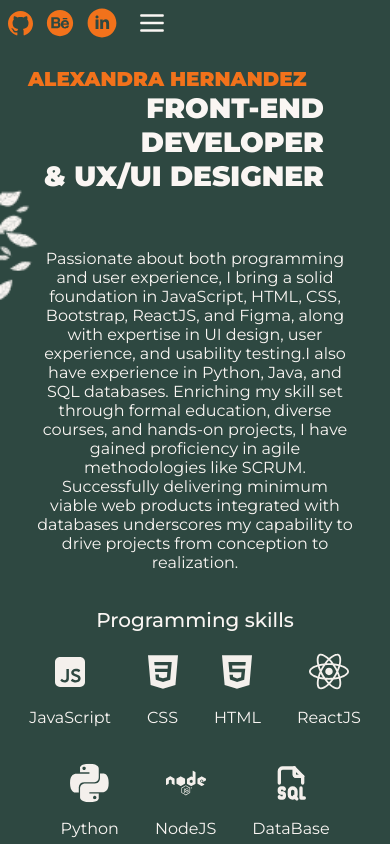
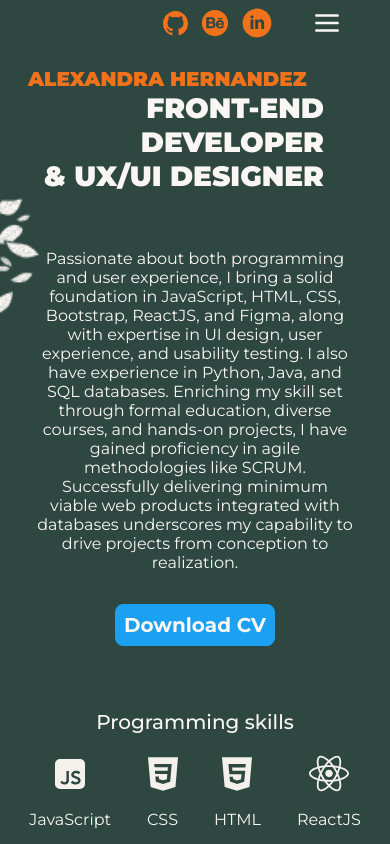
Before and after one commit to AlexandraHD/portfolio, a React (Vite) app: page / in a window 390 px wide. Shown: the top 844 px of the page. Built offline with nearby package versions, Linux system fonts and the light colour scheme.

Commit message:
CV button located in right place

```diff
--- a/src/App.css
+++ b/src/App.css
@@ -456,6 +456,8 @@ footer span {
 
   .nav-container {
     padding: 8px;
+    justify-content: end;
+    gap: 40px
   }
 
   .menu-toggle {
@@ -475,10 +477,6 @@ footer span {
     align-items: center;
   }
 
-  #btn-pdf {
-    display: none;
-  }
-
   .header-h1 {
     width: 90%;
     margin: 0 8px 40px 8px;
@@ -487,12 +485,21 @@ footer span {
   .header-text {
     order: -1;
     width: 90%;
+    display: flex;
+    flex-direction: column;
+    align-items: center;
+    margin-bottom: 44px;
   }
 
   .header-text p {
     color: var(--white);
     font-size: var(--mont16);
     text-align: center;
+  }
+
+  .btn-cv {
+    margin-top: 16px;
+    margin-left: 0;
   }
 
   .home-about-container {
--- a/src/components/About.jsx
+++ b/src/components/About.jsx
@@ -1,5 +1,9 @@
+import { useMediaQuery } from "react-responsive";
 
 export const About = () => {
+
+  const isSmallScreen = useMediaQuery({ maxWidth: 900 });
+
   return (
     <>
         <section id="about" className="section-header">
@@ -8,8 +12,19 @@ export const About = () => {
             <div className="line-right" />
         </section>
         <div className="header-text">
-            <p>Passionate about both programming and user experience, I bring a solid foundation in JavaScript, HTML, CSS, Bootstrap, ReactJS, and Figma, along with expertise in UI design, user experience, and usability testing.I also have experience in Python, Java, and SQL databases.  Enriching my skill set through formal education, diverse courses, and hands-on projects, I have gained proficiency in agile methodologies like SCRUM. Successfully delivering minimum viable web products integrated with databases underscores my capability to drive projects from conception to realization.</p>
+            <p>Passionate about both programming and user experience, I bring a solid foundation in JavaScript, HTML, CSS, Bootstrap, ReactJS, and Figma, along with expertise in UI design, user experience, and usability testing. I also have experience in Python, Java, and SQL databases.  Enriching my skill set through formal education, diverse courses, and hands-on projects, I have gained proficiency in agile methodologies like SCRUM. Successfully delivering minimum viable web products integrated with databases underscores my capability to drive projects from conception to realization.</p>
+
+            {
+              isSmallScreen && (
+                <div id="btn-pdf">
+                  <a href="../../public/documents/prueba.pdf" download target="_blank">
+                      <button className="btn-cv">Download CV</button>
+                  </a>
+                </div>
+              )
+            }
         </div>
+
     </>
   )
 }
--- a/src/components/Navbar.jsx
+++ b/src/components/Navbar.jsx
@@ -1,4 +1,5 @@
 import { useState } from "react"
+import { useMediaQuery } from "react-responsive";
 
 export const Navbar = () => {
 
@@ -7,6 +8,9 @@ export const Navbar = () => {
     const toggleMenu = () => {
         setMenuOpen(!menuOpen)
     }
+
+    const isSmallScreen = useMediaQuery({ maxWidth: 900 });
+
 
   return (
     // Icons
@@ -42,11 +46,18 @@ export const Navbar = () => {
                 </a>
             </ul>
         </div>
-        <div id="btn-pdf">
-            <a href="../../public/documents/prueba.pdf" download target="_blank">
-                <button className="btn-cv">Download CV</button>
-            </a>
-        </div>
+        {
+            isSmallScreen
+            ?
+            null
+            :
+            <div id="btn-pdf">
+                <a href="../../public/documents/prueba.pdf" download target="_blank">
+                    <button className="btn-cv">Download CV</button>
+                </a>
+            </div>
+        }
+
     </div>
   )
 }
--- a/src/components/projects/Projects.jsx
+++ b/src/components/projects/Projects.jsx
@@ -26,8 +26,7 @@ export const Projects = () => {
           <button onClick={() => handleFilterBySkill("programming")} className={selectedSkill === "programming" ? "active" : ""}>Programming</button>
         </div>
 
-      {/* Projects cards */}
-
+      {/* Project cards */}
       {
         isSmallScreen
         ?
```
